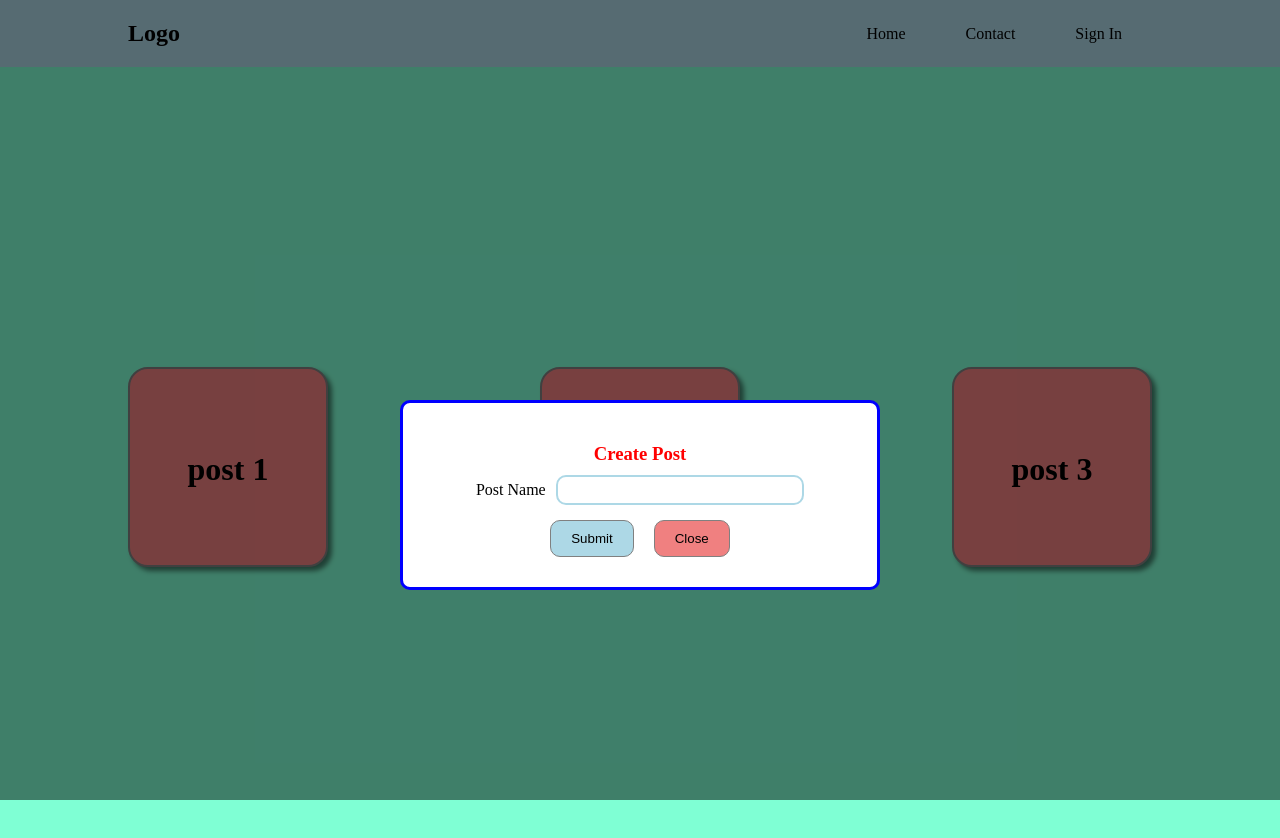
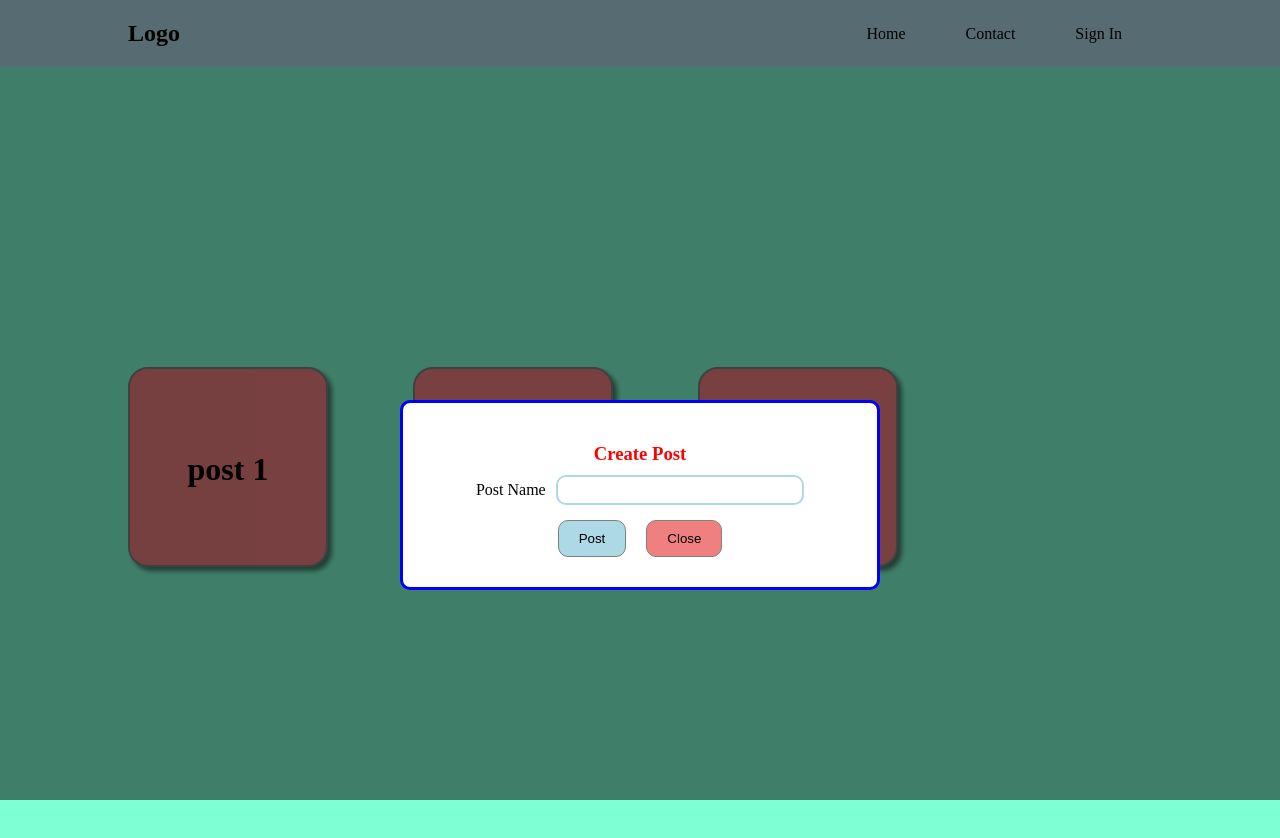
Before and after one commit to moeyanhtun/React-Basic, a React (Create React App) app: page / in a window 1280 px wide. Both pictures are taken after a click on the item "Sign In". Shown: the top 838 px of the page. Built offline with nearby package versions, Linux system fonts and the light colour scheme.

Commit message:
onsubmit event

```diff
--- a/src/App.js
+++ b/src/App.js
@@ -20,13 +20,17 @@ function App() {
       title: 'post 3'
     }
   ])
+  let newPost = (post) => {
+    setPost((prevState) => [...posts, post])
+    setShowModel(false)
+  }
 
   return (
     <>
       <NavBar setShowModel={setShowModel} />
       <Body posts={posts} />
       {showModel && <Model>
-        <PostForm setShowModel={setShowModel} />
+        <PostForm setShowModel={setShowModel} newPost={newPost} />
       </Model>}
     </>
   );
--- a/src/components/postForm/index.js
+++ b/src/components/postForm/index.js
@@ -3,20 +3,32 @@ import './index.css'
 import { useState } from 'react';
 
 export default function
-    PostForm({ setShowModel }) {
+    PostForm({ setShowModel, newPost }) {
 
+    let restart = () => {
+        setTitle('')
+    }
+    let postSubmit = (e) => {
+        let post =
+        {
+            id: Math.floor(Math.random() * 1000),
+            title: title
+        };
+        e.preventDefault();
+        restart();
+        newPost(post)
+    }
     let [title, setTitle] = useState('');
     return (
 
         <div>
-            <form className='postForm'>
+            <form className='postForm' onSubmit={postSubmit}>
                 <h3>Create Post</h3>
                 <label>Post Name</label>
-                <input type="text" onChange={(e) => { setTitle(e.target.value) }} />
-                <h2>{title}</h2>
+                <input type="text" onChange={(e) => { setTitle(e.target.value) }} value={title} />
                 <div>
-                    <button className='blue'>Submit</button>
-                    <button className='red' onClick={() => setShowModel(false)} >Close</button>
+                    <button type='submit' className='blue' >Post</button>
+                    <button type='button' className='red' onClick={() => setShowModel(false)} >Close</button>
                 </div>
             </form>
         </div>
--- a/src/components/postLists/index.css
+++ b/src/components/postLists/index.css
@@ -1,6 +1,7 @@
 .postlist {
   width: 100%;
-  display: flex;
+  display: grid;
+  grid-template-columns: auto auto auto auto auto auto;
   justify-content: space-between;
   align-items: center;
 }
@@ -8,6 +9,7 @@
 .postlist h1 {
   width: 200px;
   height: 200px;
+  margin: 15px 0px;
   border: 2px solid gray;
   background-color: lightcoral;
   text-align: center;
```
